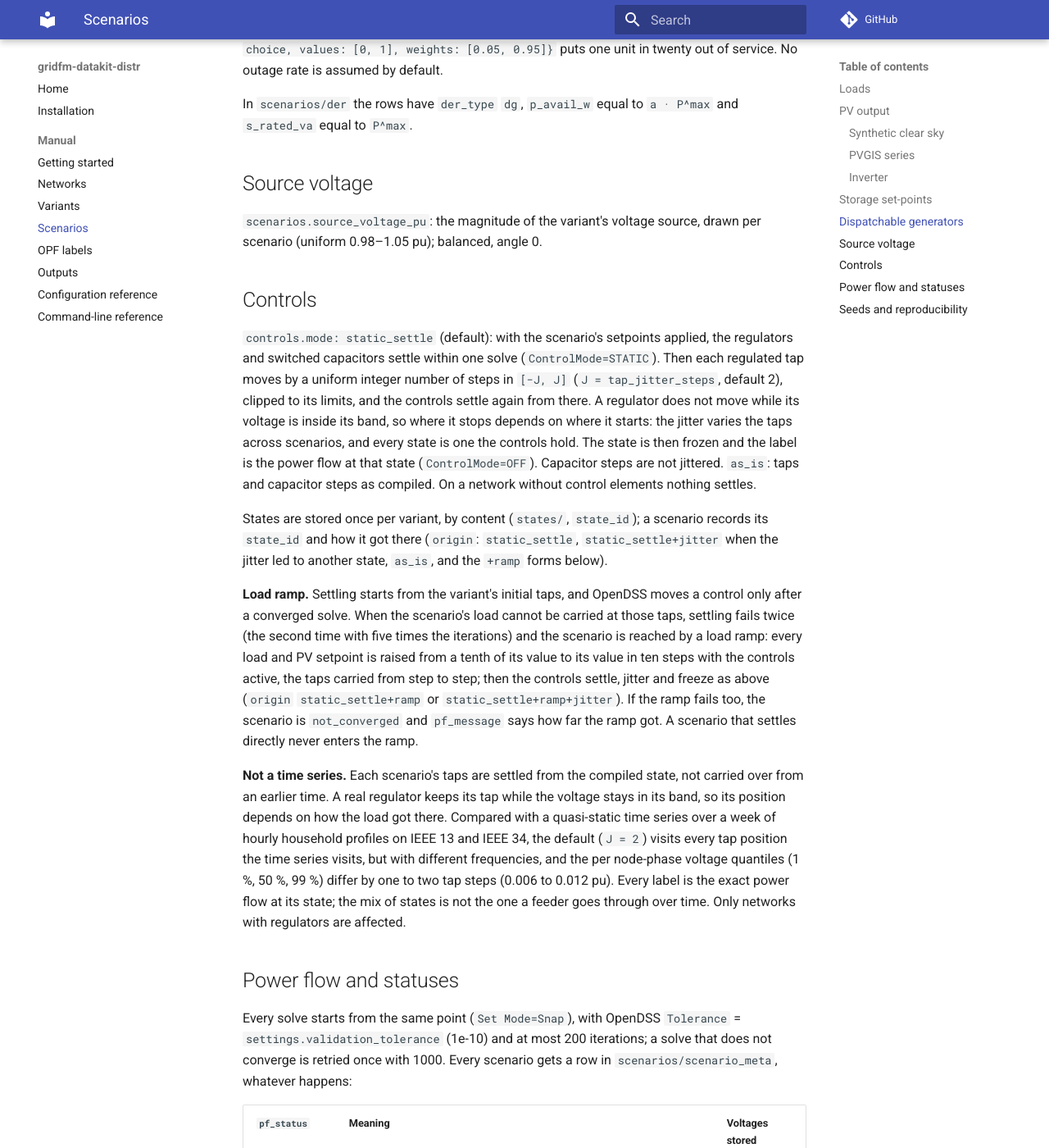
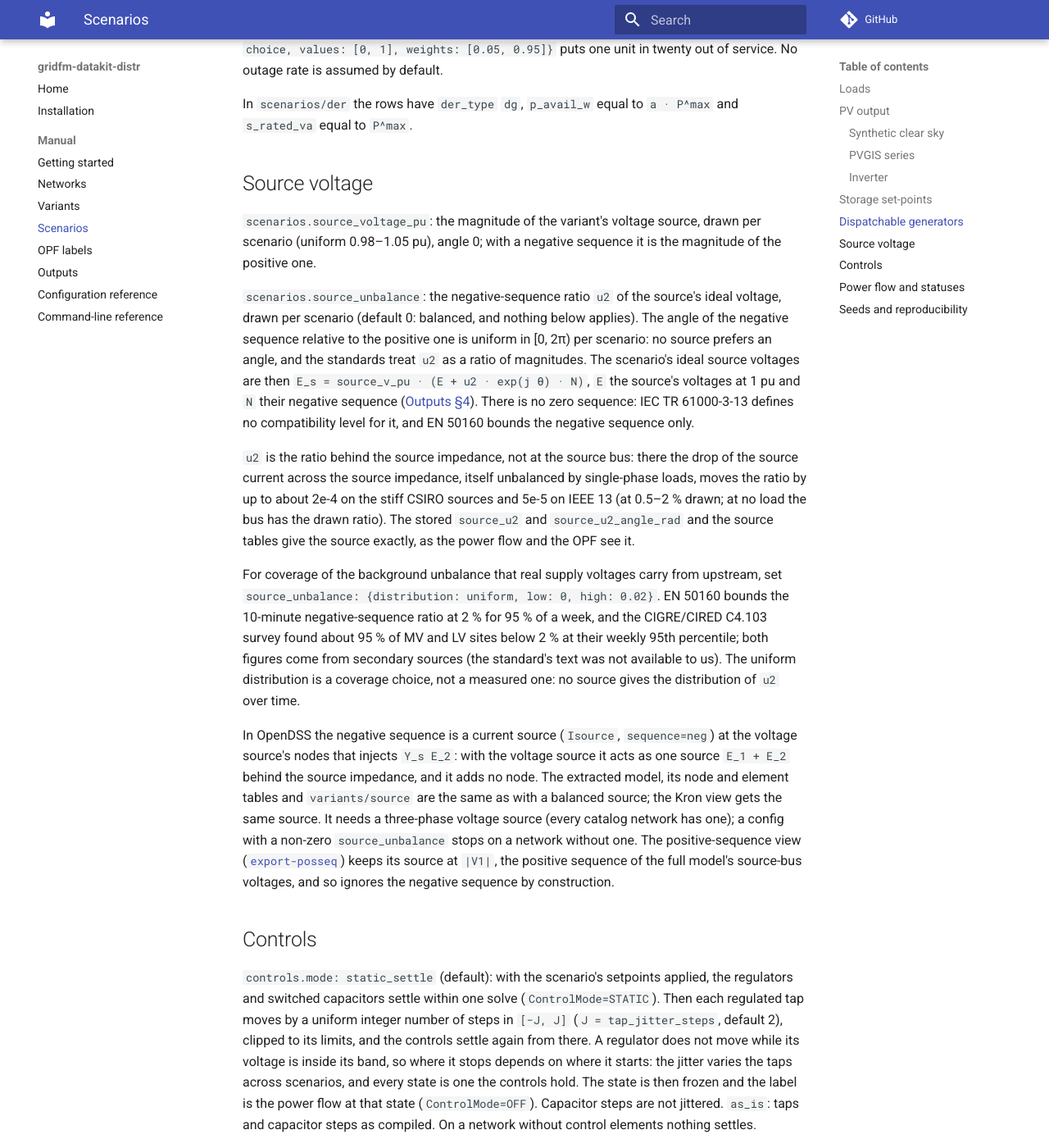
Before and after one commit to gridfm/gridfm-datakit-distr, an MkDocs documentation site: the page built from docs/manual/scenarios.md, in a window 1280 px wide and 1400 px high, scrolled down 3884 px. Shown: the whole window at 82% size. Built offline with MkDocs 1.6.1 and Material for MkDocs 9.7.7, drawn with Linux system fonts in a browser that asks for light colours; comment, search, counter and statistics services are not loaded; some of the changed text lies outside the part shown.

Commit message:
docs: source unbalance in the data contract and the manual
The data contract gives the scenario's ideal source voltages with
their negative sequence, describes source_u2 and source_u2_angle_rad
and says that source_v_pu is the positive-sequence magnitude. The
scenarios page explains the ratio behind the source impedance, the
uniform angle, the recommended coverage spec and its sources, the
missing zero sequence, the realisation in OpenDSS and the
positive-sequence view's source at |V1|; the OPF page names the
unbalanced source among the fixed quantities. The storage rating in
scenarios/der comes from the SMART-DS table unless der.storage.kw
overrides it.

Signed-off-by: cardef <carmine.dellefemine@gmail.com>

```diff
--- a/docs/manual/scenarios.md
+++ b/docs/manual/scenarios.md
@@ -9,7 +9,7 @@ capacitors, solved in OpenDSS. Keys:
 
 Each scenario, in order:
 
-1. draws its loads, PV output, storage and DG set-points and source voltage;
+1. draws its loads, PV output, storage and DG set-points, source voltage and source unbalance;
 2. sets them in OpenDSS;
 3. resets the controls to the variant's compiled state, then settles and freezes them, or keeps
    them ([controls](#controls));
@@ -146,7 +146,38 @@ In `scenarios/der` the rows have `der_type` `dg`, `p_avail_w` equal to `a · P^m
 ## Source voltage
 
 `scenarios.source_voltage_pu`: the magnitude of the variant's voltage source, drawn per scenario
-(uniform 0.98–1.05 pu); balanced, angle 0.
+(uniform 0.98–1.05 pu), angle 0; with a negative sequence it is the magnitude of the positive one.
+
+`scenarios.source_unbalance`: the negative-sequence ratio `u2` of the source's ideal voltage, drawn
+per scenario (default 0: balanced, and nothing below applies). The angle of the negative sequence
+relative to the positive one is uniform in [0, 2π) per scenario: no source prefers an angle, and
+the standards treat `u2` as a ratio of magnitudes. The scenario's ideal source voltages are then
+`E_s = source_v_pu · (E + u2 · exp(j θ) · N)`, `E` the source's voltages at 1 pu and `N` their
+negative sequence ([Outputs §4](outputs.md#variantssourcepart-parquet)). There is no zero
+sequence: IEC TR 61000-3-13 defines no compatibility level for it, and EN 50160 bounds the negative
+sequence only.
+
+`u2` is the ratio behind the source impedance, not at the source bus: there the drop of the source
+current across the source impedance, itself unbalanced by single-phase loads, moves the ratio by up
+to about 2e-4 on the stiff CSIRO sources and 5e-5 on IEEE 13 (at 0.5–2 % drawn; at no load the bus
+has the drawn ratio). The stored `source_u2` and `source_u2_angle_rad` and the source tables give
+the source exactly, as the power flow and the OPF see it.
+
+For coverage of the background unbalance that real supply voltages carry from upstream, set
+`source_unbalance: {distribution: uniform, low: 0, high: 0.02}`. EN 50160 bounds the 10-minute
+negative-sequence ratio at 2 % for 95 % of a week, and the CIGRE/CIRED C4.103 survey found about
+95 % of MV and LV sites below 2 % at their weekly 95th percentile; both figures come from secondary
+sources (the standard's text was not available to us). The uniform distribution is a coverage
+choice, not a measured one: no source gives the distribution of `u2` over time.
+
+In OpenDSS the negative sequence is a current source (`Isource`, `sequence=neg`) at the voltage
+source's nodes that injects `Y_s E_2`: with the voltage source it acts as one source `E_1 + E_2`
+behind the source impedance, and it adds no node. The extracted model, its node and element tables
+and `variants/source` are the same as with a balanced source; the Kron view gets the same source.
+It needs a three-phase voltage source (every catalog network has one); a config with a non-zero
+`source_unbalance` stops on a network without one. The positive-sequence view
+([`export-posseq`](outputs.md#72-positive-sequence-export-export-posseq-not-stored-in-the-dataset)) keeps its source at `|V1|`, the positive sequence of the full
+model's source-bus voltages, and so ignores the negative sequence by construction.
 
 ## Controls
 
@@ -212,7 +243,7 @@ and is stored as a mapping only ([Outputs §7.1](outputs.md#71-kron-view-viewskr
 
 There is no global random state. Every draw comes from a `numpy.random.SeedSequence` fixed by
 `settings.seed`, the network's id (via its SHA-256), the variant index, the scenario index and the
-quantity drawn (loads, PV, source voltage, tap jitter, …). Hence:
+quantity drawn (loads, PV, source voltage and unbalance, tap jitter, …). Hence:
 
 - a scenario depends only on the seed, its network's id and its indices: not on the other networks
   of the dataset, on the number of variants or scenarios, or on the order of the work. A dataset
```
Also changed, not shown: docs/manual/opf.md (+1 -1 lines), docs/manual/outputs.md (+12 -4 lines).
